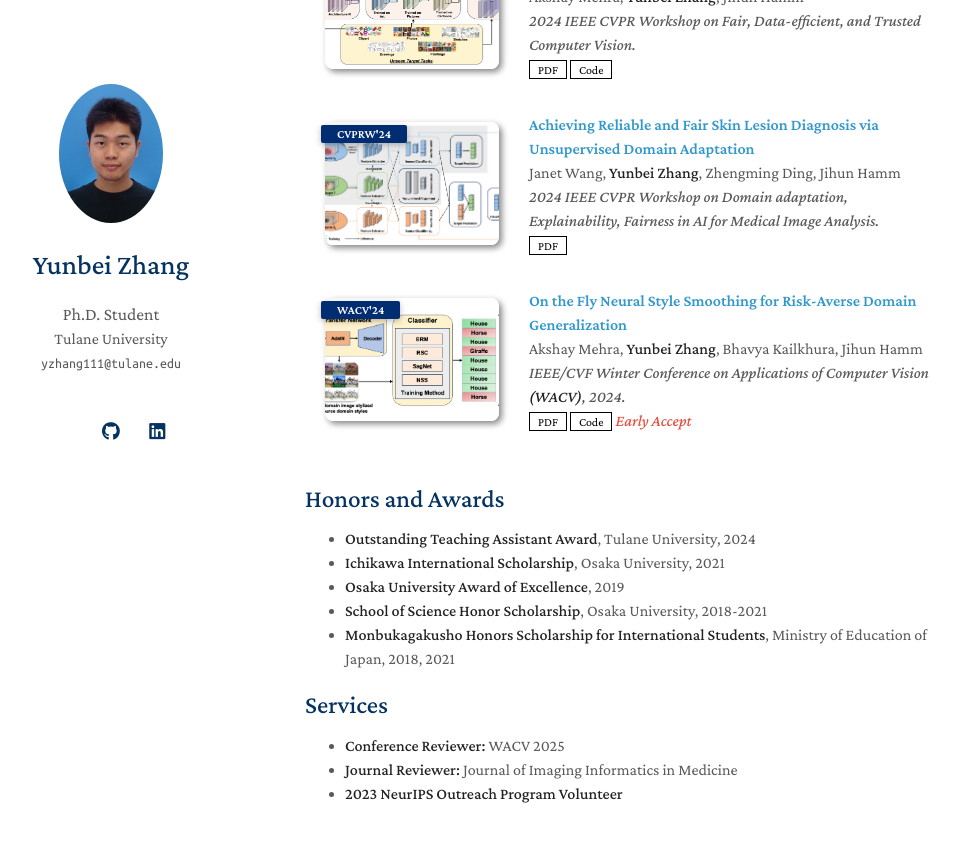
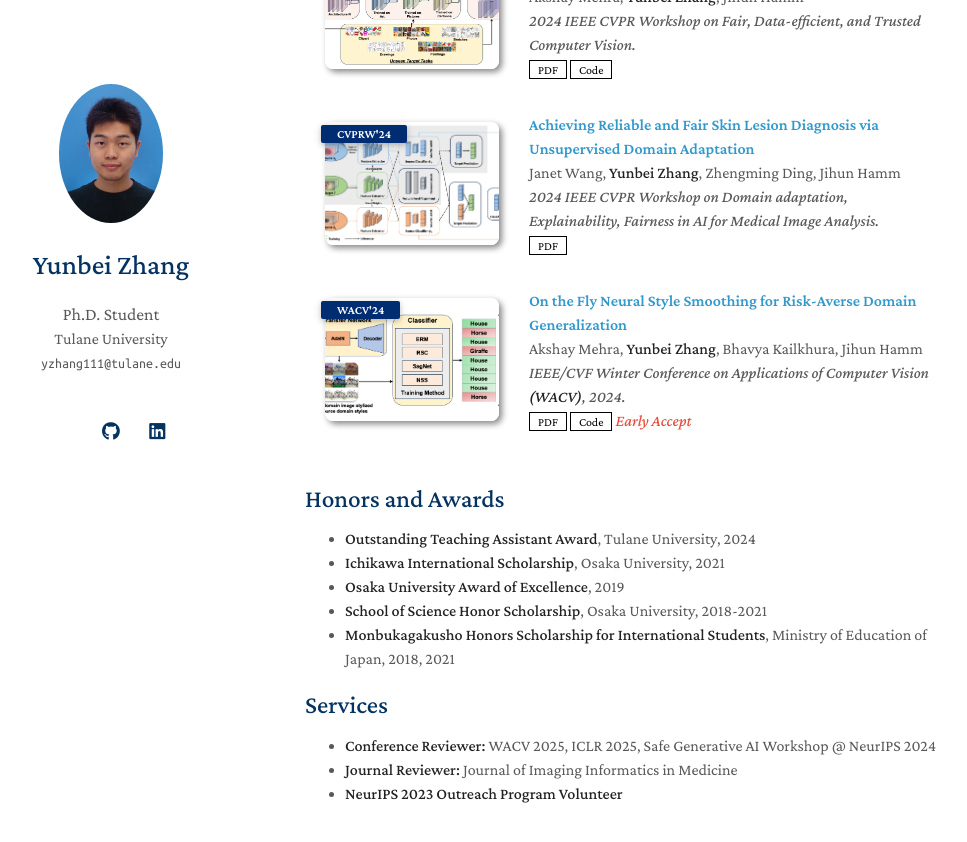
Before and after one commit to zybeich/zybeich.github.io, a Jekyll site: the page built from index.md, in a window 1280 px wide and 900 px high, scrolled down 1090 px. Shown: the top 842 px of the window, without its empty margins (165-1132 px from the left). Built offline with Jekyll 4.4.1, drawn with Linux system fonts in a browser that asks for light colours; a style sheet for code colours, icons or effects is not loaded; our own code applies the rules of GitHub Pages for plain Markdown files.

Commit message:
update cv

```diff
--- a/_includes/services.md
+++ b/_includes/services.md
@@ -1,5 +1,5 @@
 ## Services
 
-- **Conference Reviewer:** WACV 2025
+- **Conference Reviewer:** WACV 2025, ICLR 2025, Safe Generative AI Workshop @ NeurIPS 2024
 - **Journal Reviewer:** Journal of Imaging Informatics in Medicine
-- **2023 NeurIPS Outreach Program Volunteer**
+- **NeurIPS 2023 Outreach Program Volunteer**
```
Also changed, not shown: 1 other file.
